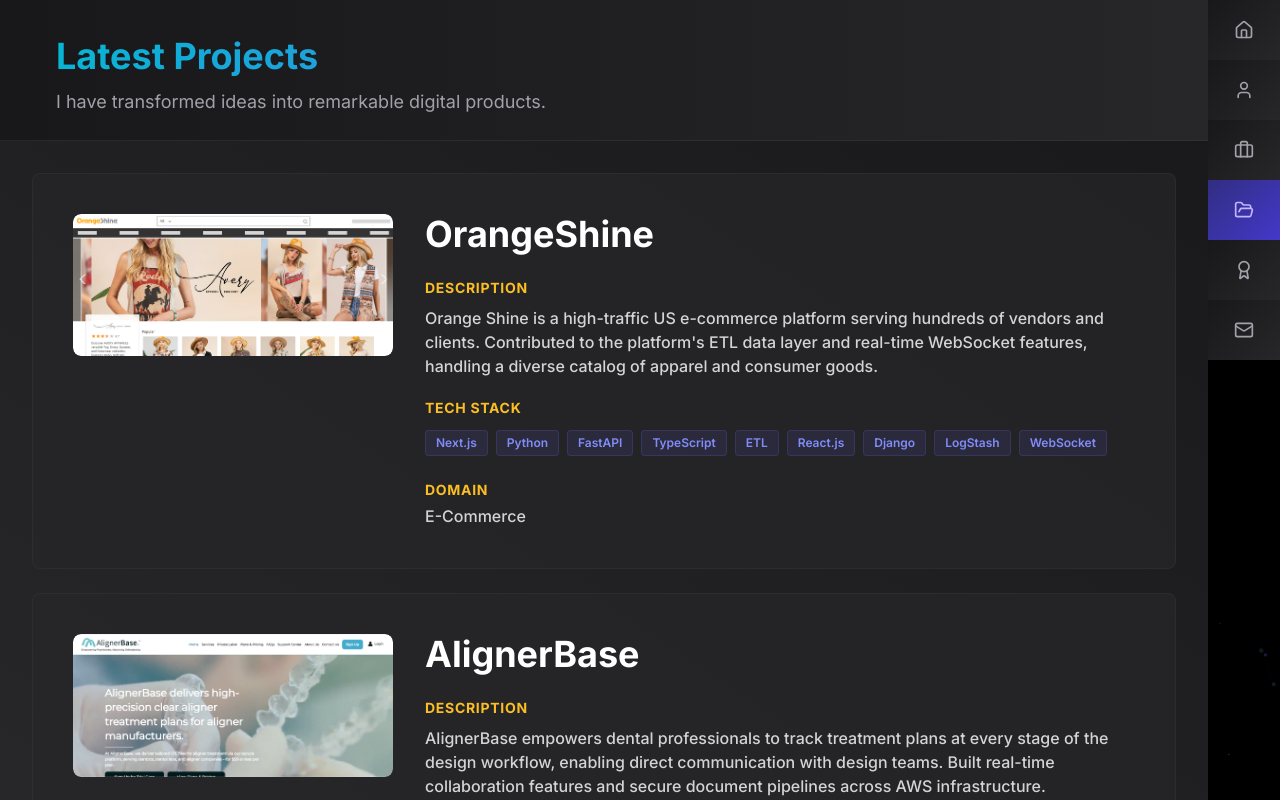
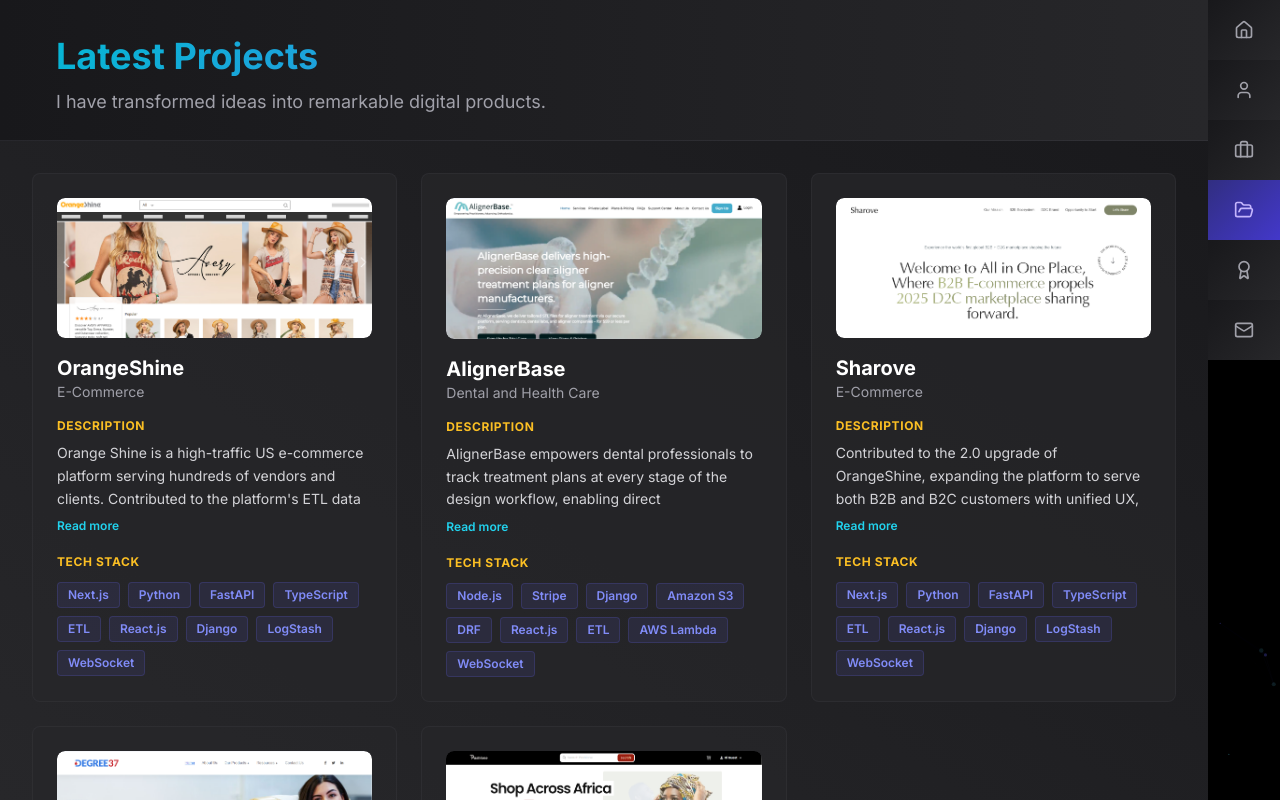
Before and after one commit to Sheikhharis50/sheikhhariszahid, a React (Vite) app: page /projects in a window 1280 px wide. Built offline with nearby package versions, Linux system fonts and the light colour scheme; a web font is replaced by a local one.

Commit message:
feat: implement ProjectCard component for improved project display with expandable descriptions

```diff
--- a/src/pages/Projects.tsx
+++ b/src/pages/Projects.tsx
@@ -1,5 +1,95 @@
+import { useState, useRef, useEffect } from 'react'
 import { motion } from 'framer-motion'
 import { projects } from '../data'
+
+const COLLAPSE_HEIGHT = 72 // ~3 lines
+
+function ProjectCard({ project, index }: { project: (typeof projects)[number]; index: number }) {
+  const [expanded, setExpanded] = useState(false)
+  const [overflows, setOverflows] = useState(false)
+  const descRef = useRef<HTMLParagraphElement>(null)
+
+  useEffect(() => {
+    if (descRef.current) {
+      setOverflows(descRef.current.scrollHeight > COLLAPSE_HEIGHT)
+    }
+  }, [])
+
+  return (
+    <motion.div
+      className="bg-zinc-800/70 border border-zinc-700/30 rounded-lg overflow-hidden group flex flex-col"
+      initial={{ opacity: 0, y: 50 }}
+      whileInView={{ opacity: 1, y: 0 }}
+      viewport={{ once: true, amount: 0.1 }}
+      transition={{ duration: 0.6, delay: index * 0.08 }}
+      whileHover={{ borderColor: 'rgba(99,102,241,0.4)' }}
+    >
+      <div className="p-6 flex flex-col flex-1">
+        {/* Image */}
+        <div className="overflow-hidden rounded-lg mb-4">
+          <motion.img
+            src={project.image}
+            alt={project.title}
+            className="w-full rounded-lg"
+            whileHover={{ scale: 1.06 }}
+            transition={{ duration: 0.5 }}
+          />
+        </div>
+
+        {/* Title + domain */}
+        <a
+          href={project.url}
+          target="_blank"
+          rel="noopener noreferrer"
+          className="text-xl font-bold text-white hover:text-cyan-400 transition-colors"
+        >
+          {project.title}
+          <span className="inline-block ml-2 opacity-0 group-hover:opacity-100 transition-opacity">↗</span>
+        </a>
+        <p className="text-zinc-400 text-sm mb-4">{project.domain}</p>
+
+        {/* Description with expand */}
+        <h4 className="text-amber-400 text-xs font-bold mb-2 uppercase tracking-wider">Description</h4>
+        <div
+          className="overflow-hidden transition-all duration-300"
+          style={{ maxHeight: expanded ? 1000 : COLLAPSE_HEIGHT }}
+        >
+          <p ref={descRef} className="text-zinc-300 text-sm leading-relaxed">{project.description}</p>
+        </div>
+        {overflows && (
+          <button
+            onClick={() => setExpanded((v) => !v)}
+            className="text-cyan-400 text-xs font-semibold mt-1 mb-5 text-left hover:text-cyan-300 transition-colors"
+          >
+            {expanded ? 'Show less' : 'Read more'}
+          </button>
+        )}
+        {!overflows && <div className="mb-5" />}
+
+        {/* Tech stack */}
+        <h4 className="text-amber-400 text-xs font-bold mb-3 uppercase tracking-wider">Tech Stack</h4>
+        <motion.div
+          className="flex flex-wrap gap-2"
+          initial="hidden"
+          whileInView="visible"
+          viewport={{ once: true }}
+          variants={{ visible: { transition: { staggerChildren: 0.05 } } }}
+        >
+          {project.techStack.map((tech) => (
+            <motion.span
+              key={tech}
+              className="text-indigo-400 bg-indigo-500/10 border border-indigo-500/20 text-xs font-semibold px-2.5 py-1 rounded"
+              variants={{ hidden: { opacity: 0, scale: 0.8 }, visible: { opacity: 1, scale: 1 } }}
+              whileHover={{ scale: 1.08, backgroundColor: 'rgba(99,102,241,0.2)' }}
+            >
+              {tech}
+            </motion.span>
+          ))}
+        </motion.div>
+      </div>
+    </motion.div>
+  )
+}
 
 export default function Projects() {
   return (
@@ -29,77 +119,10 @@
         </motion.p>
       </div>
 
-      {/* Project list */}
-      <div className="px-4 md:px-8 py-8 space-y-6">
+      {/* Project grid */}
+      <div className="px-4 md:px-8 py-8 grid grid-cols-1 md:grid-cols-2 xl:grid-cols-3 gap-6">
         {projects.map((project, i) => (
-          <motion.div
-            key={project.title}
-            className="bg-zinc-800/70 border border-zinc-700/30 rounded-lg overflow-hidden group"
-            initial={{ opacity: 0, y: 50 }}
-            whileInView={{ opacity: 1, y: 0 }}
-            viewport={{ once: true, amount: 0.1 }}
-            transition={{ duration: 0.6, delay: i * 0.08 }}
-            whileHover={{ borderColor: 'rgba(99,102,241,0.4)' }}
-          >
-            <div className="flex md:flex-row flex-col gap-8 p-7 md:p-10">
-              {/* Screenshot */}
-              <div className="md:w-80 md:shrink-0 overflow-hidden rounded-lg self-start">
-                <motion.img
-                  src={project.image}
-                  alt={project.title}
-                  className="w-full object-cover rounded-lg"
-                  whileHover={{ scale: 1.06 }}
-                  transition={{ duration: 0.5 }}
-                />
-              </div>
-
-              {/* Content */}
-              <div className="flex-1 min-w-0">
-                <a
-                  href={project.url}
-                  target="_blank"
-                  rel="noopener noreferrer"
-                  className="block text-2xl md:text-4xl font-bold text-white hover:text-cyan-400 transition-colors mb-4 md:mb-6"
-                >
-                  {project.title}
-                  <span className="inline-block ml-2 text-xl opacity-0 group-hover:opacity-100 transition-opacity">↗</span>
-                </a>
-
-                <h4 className="text-amber-400 text-sm font-bold mb-2 uppercase tracking-wider">Description</h4>
-                <p className="text-zinc-300 text-sm md:text-base font-medium mb-5 leading-relaxed">
-                  {project.description}
-                </p>
-
-                <h4 className="text-amber-400 text-sm font-bold mb-3 uppercase tracking-wider">Tech Stack</h4>
-                <motion.div
-                  className="flex flex-wrap gap-2 mb-6"
-                  initial="hidden"
-                  whileInView="visible"
-                  viewport={{ once: true }}
-                  variants={{ visible: { transition: { staggerChildren: 0.05 } } }}
-                >
-                  {project.techStack.map((tech) => (
-                    <motion.span
-                      key={tech}
-                      className="text-indigo-400 bg-indigo-500/10 border border-indigo-500/20 text-xs font-semibold px-2.5 py-1 rounded"
-                      variants={{
-                        hidden: { opacity: 0, scale: 0.8 },
-                        visible: { opacity: 1, scale: 1 },
-                      }}
-                      whileHover={{ scale: 1.08, backgroundColor: 'rgba(99,102,241,0.2)' }}
-                    >
-                      {tech}
-                    </motion.span>
-                  ))}
-                </motion.div>
-
-                <div>
-                  <h4 className="text-amber-400 text-sm font-bold mb-1 uppercase tracking-wider">Domain</h4>
-                  <p className="text-zinc-300 font-medium">{project.domain}</p>
-                </div>
-              </div>
-            </div>
-          </motion.div>
+          <ProjectCard key={project.title} project={project} index={i} />
         ))}
       </div>
     </div>
```
